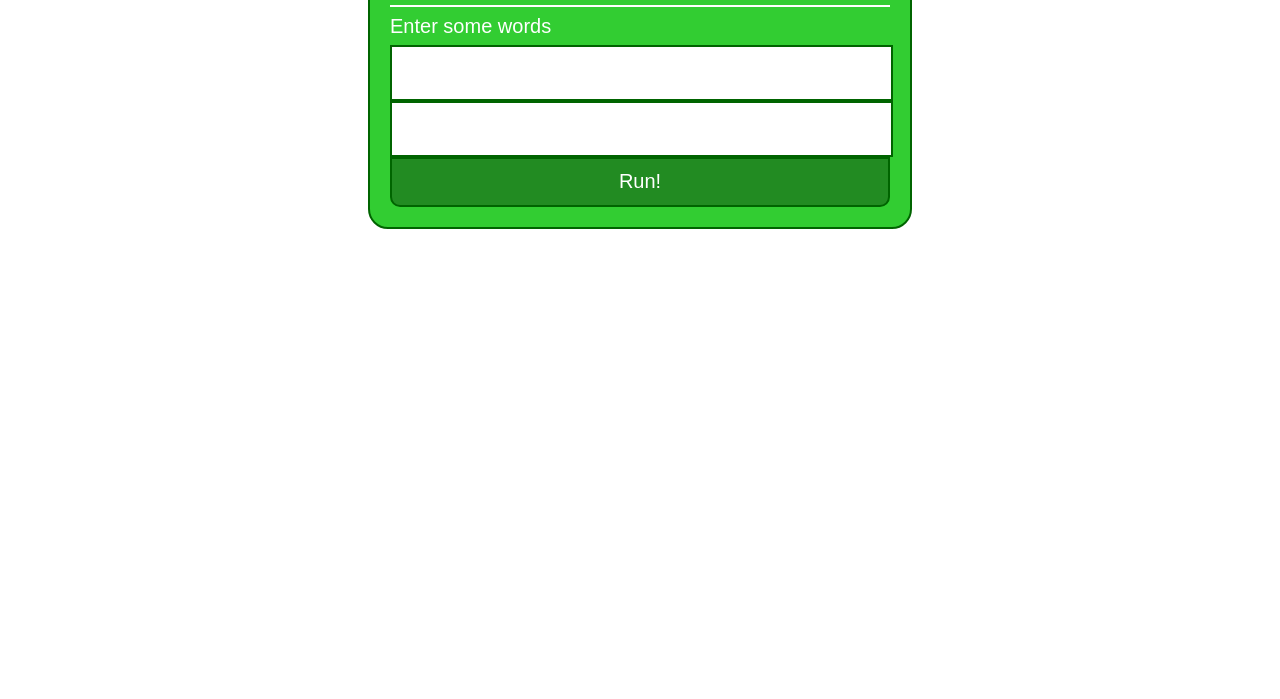
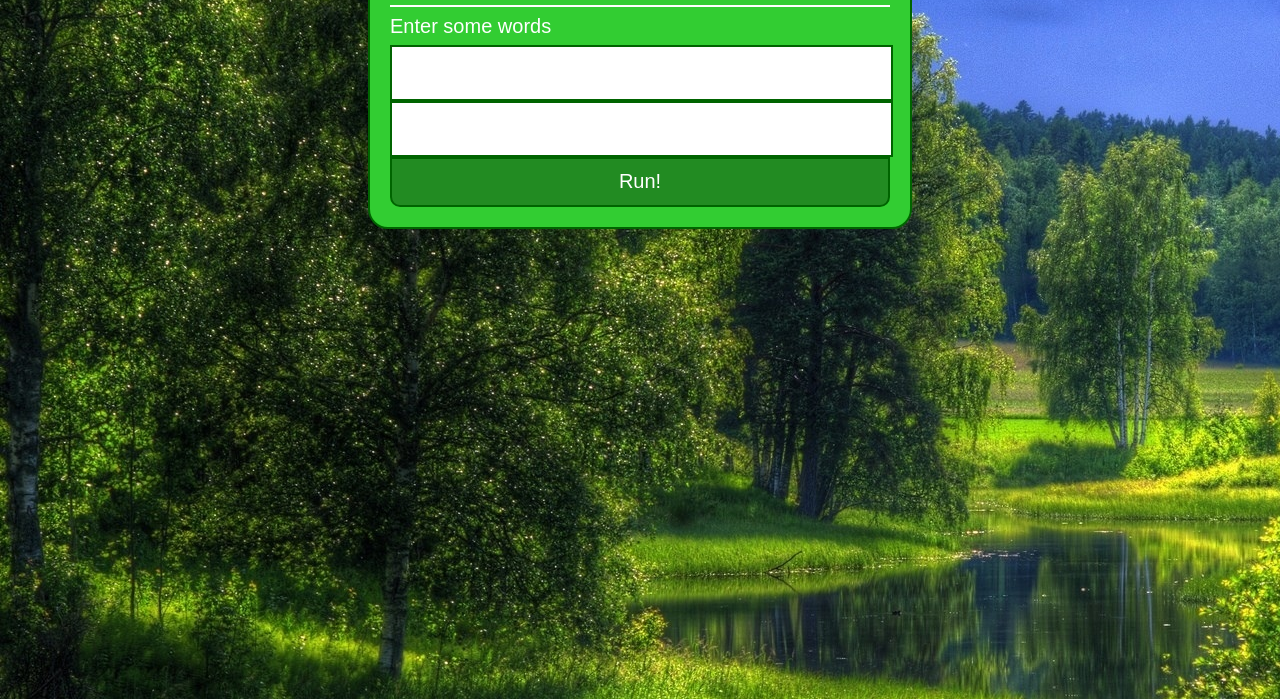
Before and after one commit to Kvasshtain/charRemover, a plain HTML site: page CharRemover.html in a window 1280 px wide. Shown: the part 101-800 px from the top of the page. Drawn offline with Linux system fonts and the light colour scheme.

Commit message:
Добавил фоновую картинку

```diff
--- a/CharRemover.css
+++ b/CharRemover.css
@@ -33,3 +33,7 @@
     height: 50px;
     border-radius: 0px 0px 10px 10px;
 }
+
+body {
+    background: #c7b39b url(wallls.com_116768.jpg);
+}
```
Also changed, not shown: wallls.com_116768.jpg (added).
